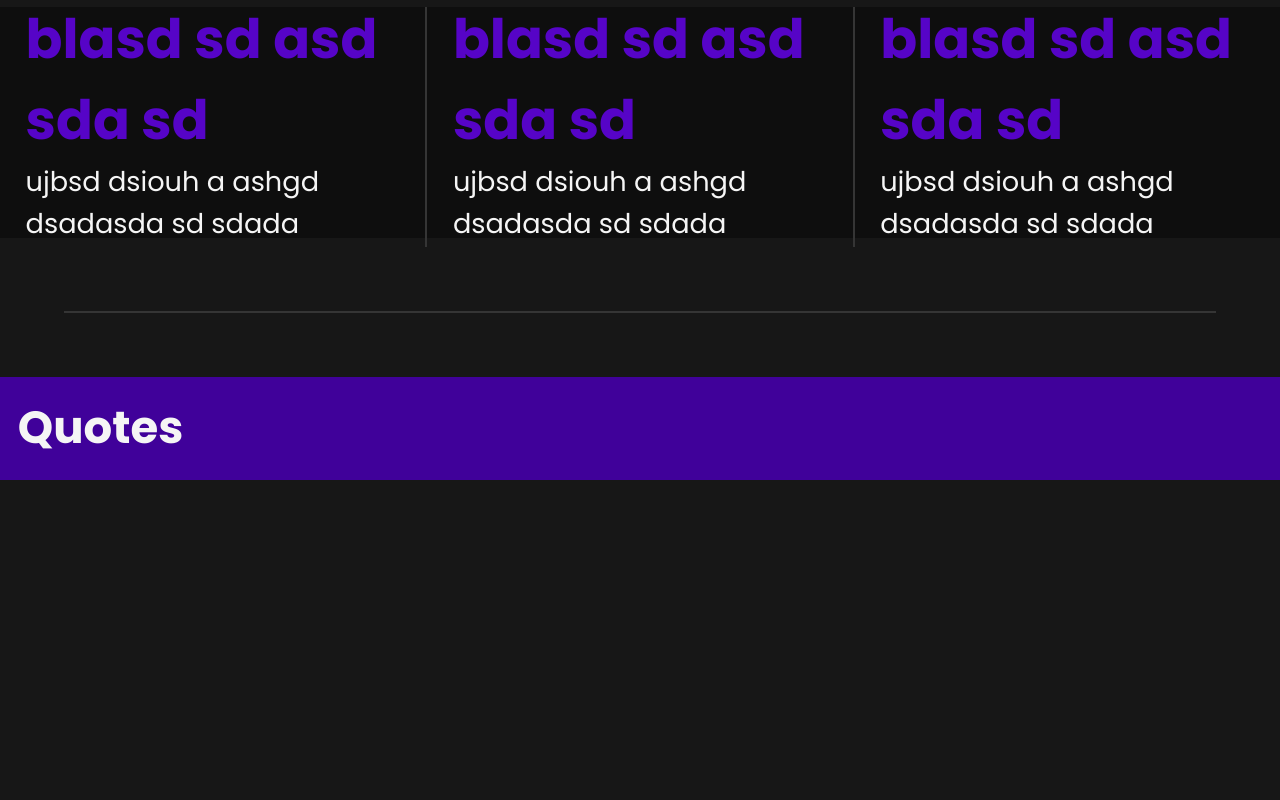
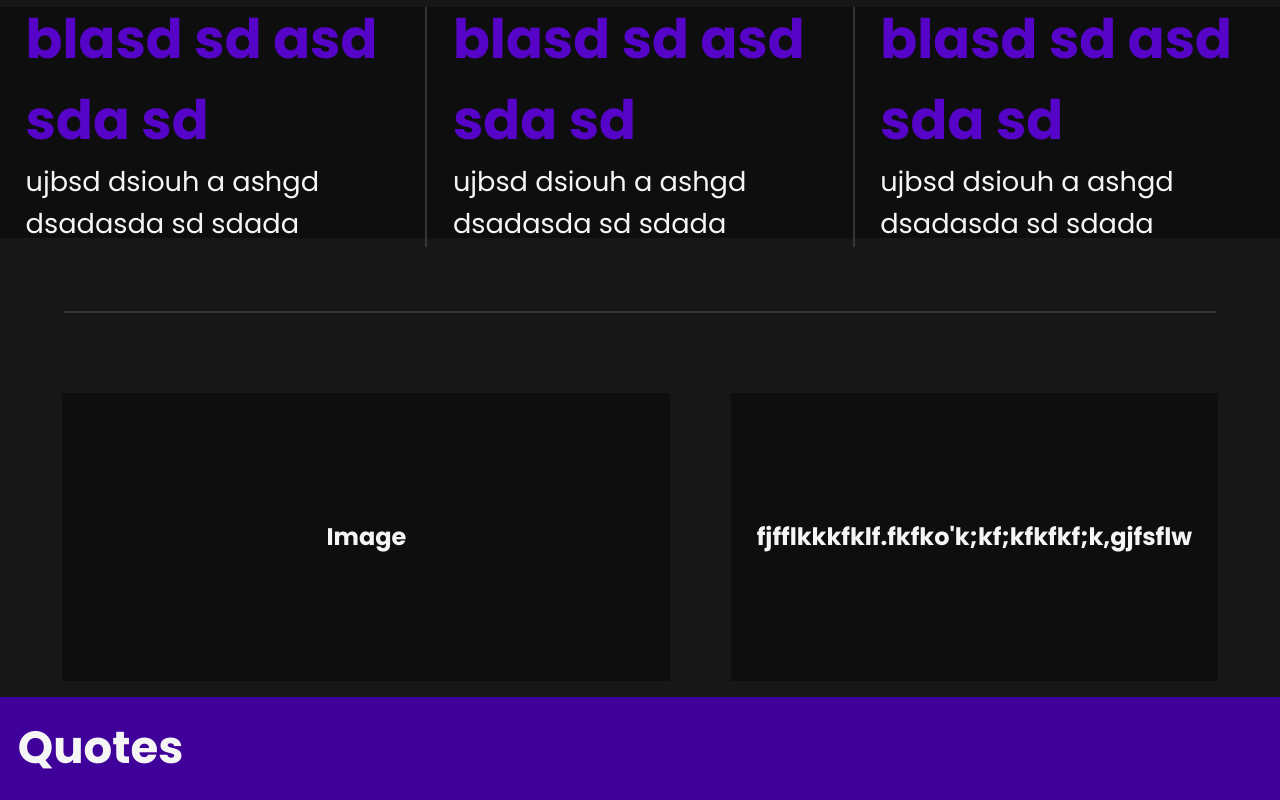
Before and after one commit to Chandu6702/Quotes.io-Frontend, a React (Vite) app: page / in a window 1280 px wide. Shown: the part 947-1747 px from the top of the page. Before the commit the page ends 1427 px from the top, so only its background shows below. Built offline with nearby package versions, Linux system fonts and the light colour scheme.

Commit message:
update Home

```diff
--- a/src/components/Home/Home.jsx
+++ b/src/components/Home/Home.jsx
@@ -1,47 +1,48 @@
-import React from 'react'
-import Styles from './Home.module.css'
-import SlideShow from './SlideShow/SlideShow'
+import React from "react";
+import Styles from "./Home.module.css";
+import SlideShow from "./SlideShow/SlideShow";
 function Home() {
   return (
-    <div className={Styles['container']}>
-
-      <section id={Styles['hero']}>
-        <SlideShow/>
+    <div className={Styles["container"]}>
+      <section id={Styles["hero"]}>
+        <SlideShow />
       </section>
 
-      <hr/>
+      <hr />
 
-      <section id={Styles['info-1']}>
-        <ul id={Styles['list']}>
-          <li className={Styles['items']}>
+      <section id={Styles["info-1"]}>
+        <ul id={Styles["list"]}>
+          <li className={Styles["items"]}>
             <h3>blasd sd asd sda sd</h3>
-            <p>
-              ujbsd dsiouh a ashgd  dsadasda sd sdada
-            </p>
+            <p>ujbsd dsiouh a ashgd dsadasda sd sdada</p>
           </li>
-          <div className={Styles['lines']}></div>
-          <li className={Styles['items']}>
+          <div className={Styles["lines"]}></div>
+          <li className={Styles["items"]}>
             <h3>blasd sd asd sda sd</h3>
-            <p>
-              ujbsd dsiouh a ashgd  dsadasda sd sdada
-            </p>
+            <p>ujbsd dsiouh a ashgd dsadasda sd sdada</p>
           </li>
-          <div className={Styles['lines']}></div>
-          <li className={Styles['items']}>
+          <div className={Styles["lines"]}></div>
+          <li className={Styles["items"]}>
             <h3>blasd sd asd sda sd</h3>
-            <p>
-              ujbsd dsiouh a ashgd  dsadasda sd sdada
-            </p>
+            <p>ujbsd dsiouh a ashgd dsadasda sd sdada</p>
           </li>
         </ul>
       </section>
 
-      <hr/>
+      <hr />
 
-      <section id='info-2'></section>
+      <section id={Styles["info-2"]}>
+        <div className={Styles["img-card"]}>
+          <h2>Image</h2>
+        </div>
+        {/* <div className={Styles["lines"]}></div> */}
 
+        <div className={Styles["para"]}>
+          <h2>fjfflkkkfklf.fkfko'k;kf;kfkfkf;k,gjfsflw</h2>
+        </div>
+      </section>
     </div>
-  )
+  );
 }
 
-export default Home
+export default Home;
--- a/src/components/Home/Home.module.css
+++ b/src/components/Home/Home.module.css
@@ -47,3 +47,31 @@
     font-size: 2em;
     color: #5604c7;
 }
+
+#info-2{
+    height: 40vh;
+    width: 95%;
+    /* background-color: #00000068; */
+    display: flex;
+    justify-content:space-around;
+    align-items:center;
+    color: whitesmoke;
+}
+
+.img-card{
+    height: 90%;
+    width:50%;
+    background-color: #00000068;;
+    display: flex;
+    justify-content: space-evenly;
+    align-items: center;
+}
+
+.para{
+    height:90%;
+    width:40%;
+    background-color: #00000068;;
+    display: flex;
+    justify-content: center;
+    align-items: center;
+}
```
